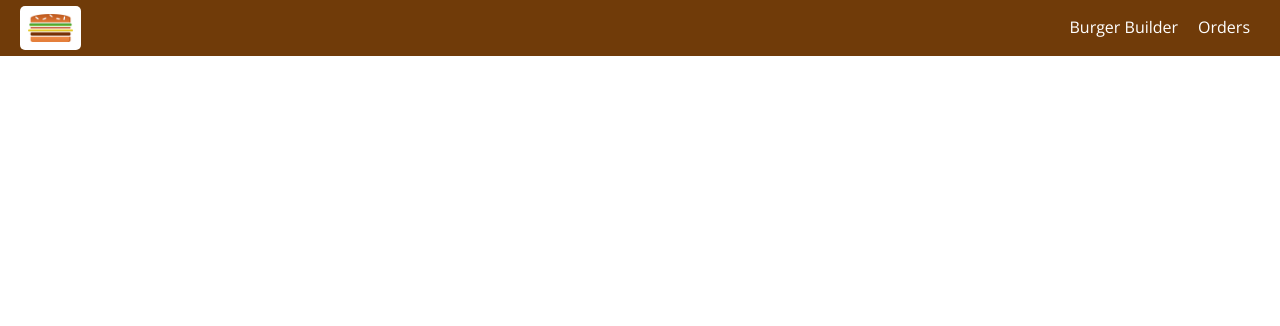
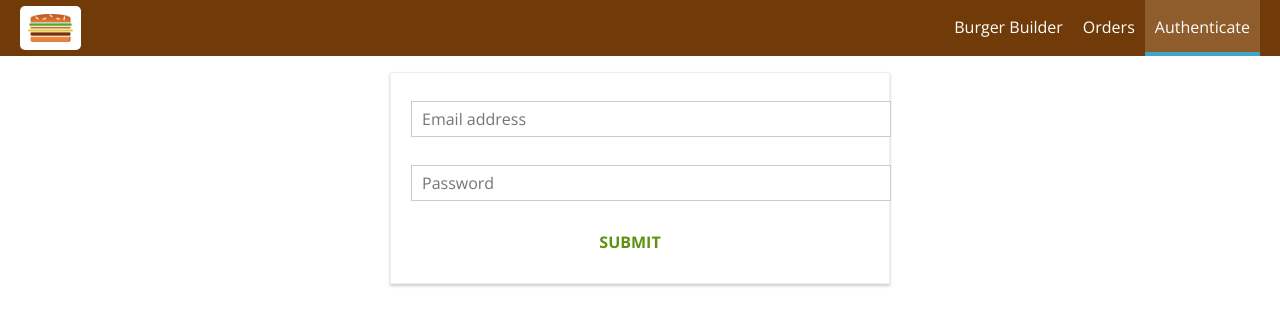
Before and after one commit to aluczak/burger-builder, a React app: page /auth in a window 1280 px wide. Shown: the top 326 px of the page. Built offline with nearby package versions, Linux system fonts and the light colour scheme.

Commit message:
Added auth component

```diff
--- a/src/App.js
+++ b/src/App.js
@@ -4,6 +4,7 @@
 import BurgerBuilder from './containers/BurgerBuilder/BurgerBuilder';
 import Checkout from './containers/Checkout/Checkout';
 import Orders from './containers/Orders/Orders';
+import Auth from './containers/Auth/Auth';
 
 class App extends Component {
   render() {
@@ -13,6 +14,7 @@
           <Switch>
             <Route path='/checkout' component={Checkout} />
             <Route path='/orders' component={Orders} />
+            <Route path='/auth' component={Auth} />
             <Route path='/' exact component={BurgerBuilder} />
           </Switch>
         </Layout>
--- a/src/components/Navigation/NavigationItems/NavigationItems.js
+++ b/src/components/Navigation/NavigationItems/NavigationItems.js
@@ -8,6 +8,7 @@
     <ul className={classes.NavigationItems}>
         <NavigationItem exact link="/">Burger Builder</NavigationItem>
         <NavigationItem link="/orders">Orders</NavigationItem>
+        <NavigationItem link='/auth'>Authenticate</NavigationItem>
     </ul>
 );
 
--- /dev/null
+++ b/src/containers/Auth/Auth.css
@@ -0,0 +1,15 @@
+.Auth {
+    margin: 20px auto;
+    width: 80%;
+    text-align: center;
+    box-shadow: 0 2px 3px #ccc;
+    border: 1px solid #eee;
+    padding: 10px;
+    box-sizing: border-box;
+}
+
+@media (min-width: 600px) {
+    .Auth {
+        width: 500px;
+    }
+}
--- /dev/null
+++ b/src/containers/Auth/Auth.js
@@ -0,0 +1,107 @@
+import React, { Component } from 'react';
+
+import Input from '../../components/UI/Input/Input';
+import Button from '../../components/UI/Button/Button';
+
+import classes from './Auth.css';
+
+class Auth extends Component {
+    state = {
+        controls: {
+            email: {
+                elementType: 'input',
+                elementConfig: {
+                    type: 'email',
+                    placeholder: 'Email address'
+                },
+                value: '',
+                validation: {
+                    required: true,
+                    isEmail: true
+                },
+                valid: false,
+                touched: false
+            },
+            password: {
+                elementType: 'input',
+                elementConfig: {
+                    type: 'password',
+                    placeholder: 'Password'
+                },
+                value: '',
+                validation: {
+                    required: true,
+                    minLength: 6
+                },
+                valid: false,
+                touched: false
+            },
+        }
+    }
+
+    checkValidity(value, rules) {
+        let isValid = true;
+        if(rules) {
+            if(rules.required) {
+                isValid = value.trim() !== '' && isValid;
+            }
+
+            if(rules.minLength) {
+                isValid = value.length >= rules.minLength && isValid;
+            }
+
+            if(rules.maxLength) {
+                isValid = value.length <= rules.maxLength && isValid;
+            }
+        }
+
+        return isValid;
+    }
+
+    inputChangedHandler = (event, controlName) => {
+        const updatedControls = {
+            ...this.state.controls,
+            [controlName]: {
+                ...this.state.controls[controlName],
+                value: event.target.value,
+                valid: this.checkValidity(event.target.value, this.state.controls[controlName].validation),
+                touched: true
+            }
+        };
+
+        this.setState({ controls: updatedControls });
+    }
+
+    render() {
+        const formElementsArray = [];
+        for(let key in this.state.controls) {
+            formElementsArray.push({
+                id: key,
+                config: this.state.controls[key]
+            });
+        }
+
+        let form = formElementsArray.map(formElement => (
+                <Input
+                    key={formElement.id}
+                    elementType={formElement.config.elementType}
+                    elementConfig={formElement.config.elementConfig}
+                    value={formElement.config.value}
+                    invalid={!formElement.config.valid}
+                    shouldValidate={formElement.config.validation}
+                    touched={formElement.config.touched}
+                    changed={(event) => this.inputChangedHandler(event, formElement.id)} />
+            ));
+
+        return (
+            <div className={classes.Auth}>
+                <form>
+                    {form}
+                    <Button btnType='Success'>SUBMIT</Button>
+                </form>
+            </div>
+        )
+    }
+}
+
+export default Auth;
```
